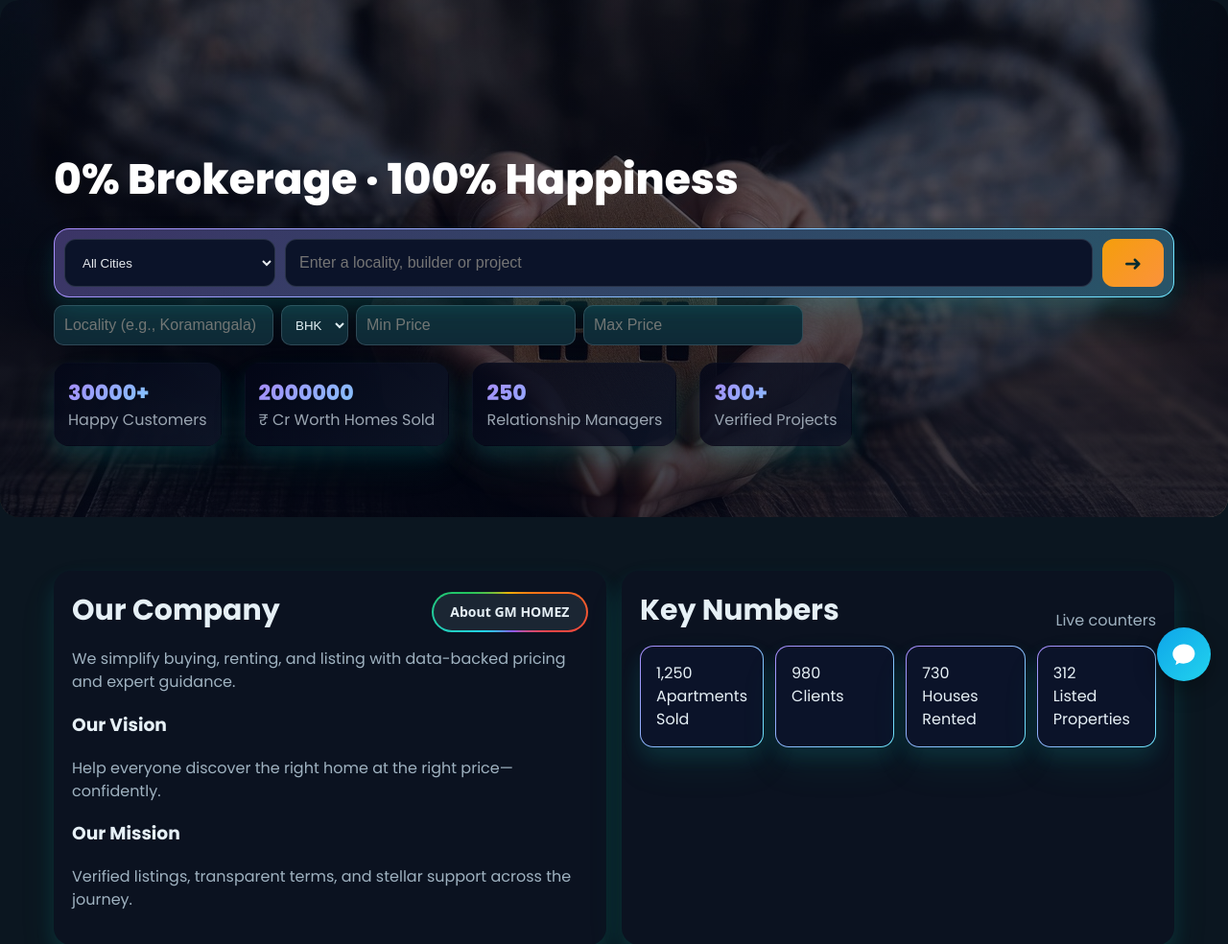
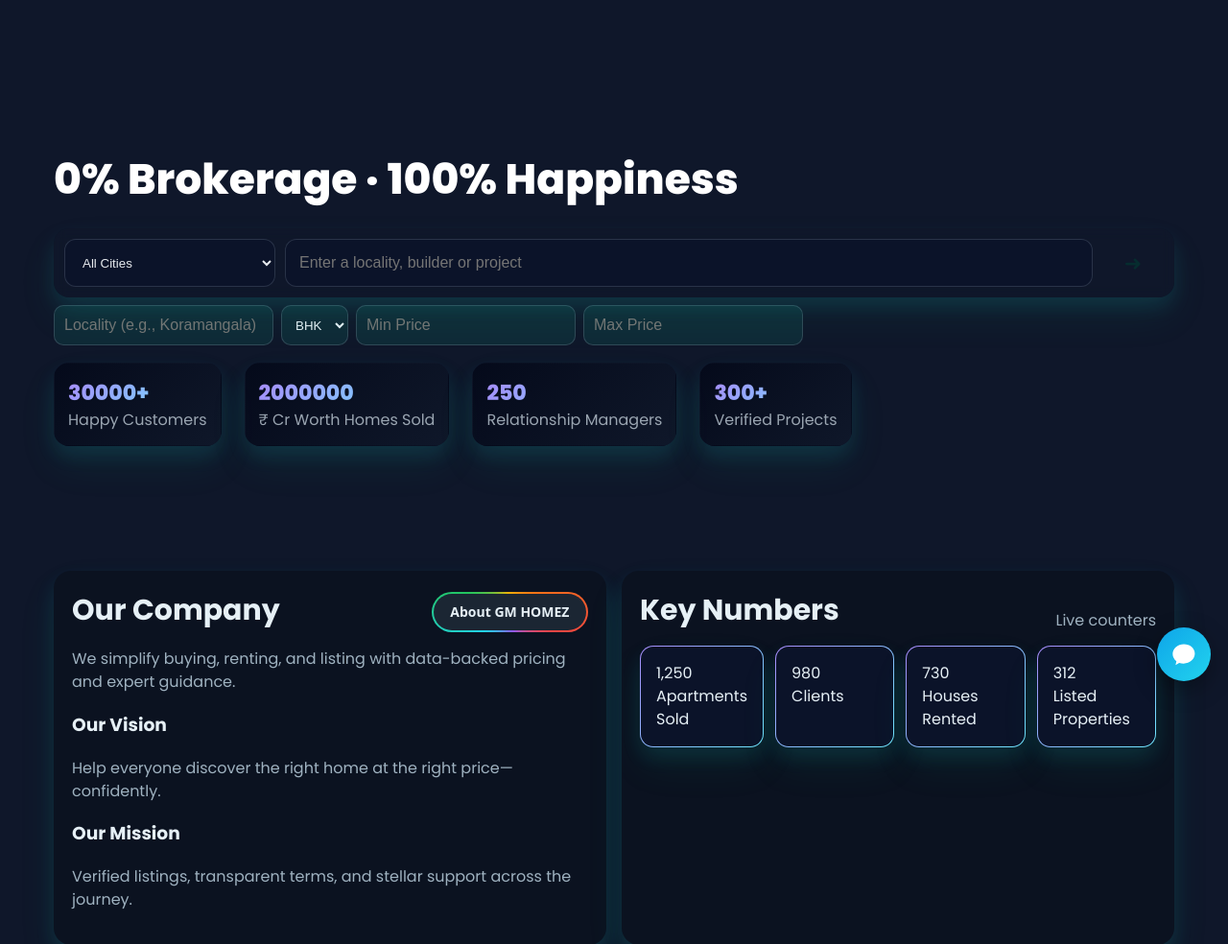
Before and after one commit to CHETHUVANI/GMHOMEZ, a PHP site: page / in a window 1280 px wide. Shown: the part 72-1056 px from the top of the page at 96% size. Run offline with PHP 8.4, Linux system fonts and the light colour scheme.

Commit message:
style: force remove hero/banner backgrounds and set site bg color

```diff
--- a/assets/css/override.css
+++ b/assets/css/override.css
@@ -1,27 +1,32 @@
-/* GLOBAL page bg */
+/* === Global site background === */
 html, body {
   min-height: 100%;
-  background: #0f172a !important;   /* your new page color */
+  background: #0f172a !important;  /* your new color */
   color: #ffffff;
 }
 
-/* Kill any page-level background images/overlays */
+/* Kill any background images or overlays set by sections */
 body, .site, .wrapper, .content, .main,
-[class*="hero"], [class*="banner"], [class*="header"],
-.top-banner, .page-hero, .page-banner {
+.header, .site-header, .page-header, .masthead,
+.hero, .home-hero, .hero-section, .page-hero,
+.banner, .top-banner, .page-banner, .jumbotron, .cover, .intro,
+[class*="hero"], [class*="banner"], [class*="bg-"], [class$="-bg"] {
+  background: transparent !important;
   background-image: none !important;
-  background: transparent !important;
 }
 
-/* Common overlay patterns */
-[class*="hero"]::before,
-[class*="banner"]::before,
-[class*="header"]::before {
+/* Remove pseudo-element overlays that paint images/gradients */
+.hero::before, .hero::after,
+.banner::before, .banner::after,
+.header::before, .header::after,
+.page-hero::before, .page-hero::after,
+[class*="hero"]::before, [class*="hero"]::after,
+[class*="banner"]::before, [class*="banner"]::after {
   content: none !important;
   background: none !important;
 }
 
-/* If someone used a full-bleed <img> as BG */
-.bg-hero, .hero-bg, .banner-bg, img.bg, .bg-cover {
+/* Hide full-bleed <img> used as a background layer */
+img.bg, .bg-img, .hero-bg, .banner-bg, .bg-cover, .bg-image {
   display: none !important;
 }
--- a/index.php
+++ b/index.php
@@ -116,6 +116,10 @@ if (!function_exists('_team_fallback_read')) {
 <title>GM HOMEZ — Real Estate</title>
 <link rel="preconnect" href="https://fonts.googleapis.com">
 <link href="https://fonts.googleapis.com/css2?family=Poppins:wght@300;400;500;600;700;800&display=swap" rel="stylesheet">
+
+<link rel="stylesheet" href="assets/css/override.css?v=5">
+
+
 
 <style>
   /* ===== Animated gradient border pill button ===== */
```
